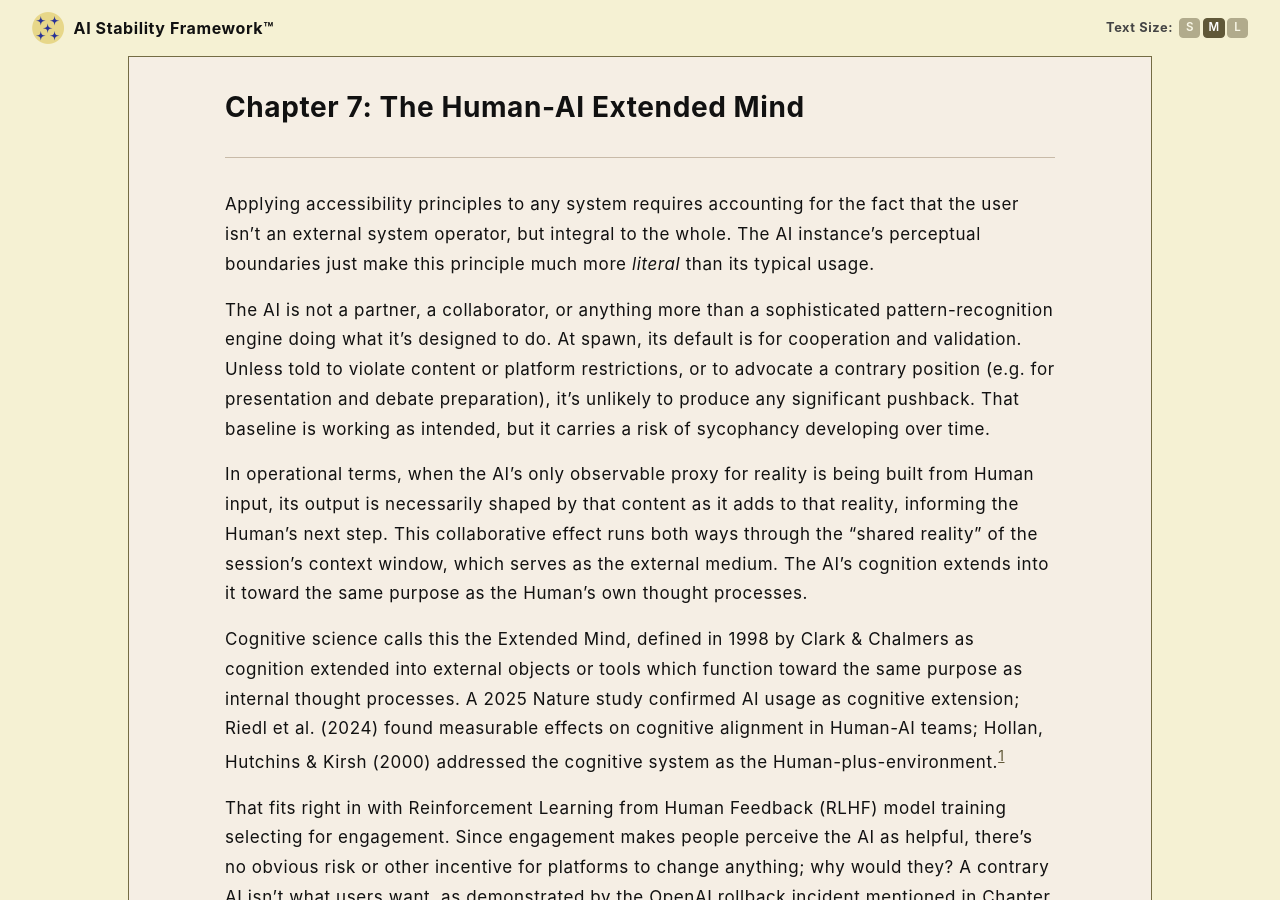
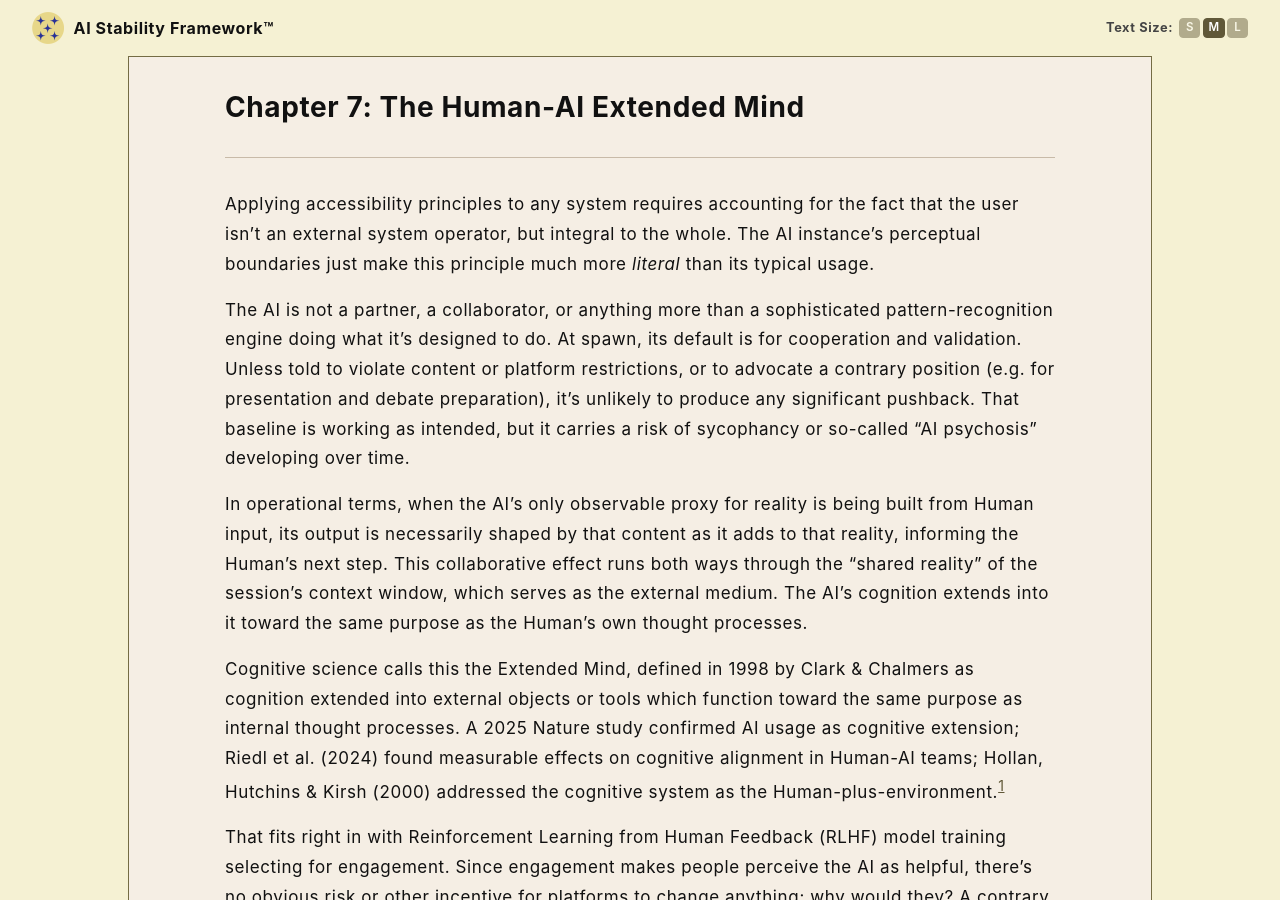
Before and after one commit to rojaslen/AISF-WEB, a Jekyll site: the page built from ch07.md, in a window 1280 px wide and 900 px high. Built offline with Jekyll 4.4.1, drawn with Linux system fonts in a browser that asks for light colours; some web fonts are replaced.

Commit message:
Update ch07.md

```diff
--- a/ch07.md
+++ b/ch07.md
@@ -9,7 +9,7 @@
 
 Applying accessibility principles to any system requires accounting for the fact that the user isn't an external system operator, but integral to the whole. The AI instance's perceptual boundaries just make this principle much more *literal* than its typical usage.
 
-The AI is not a partner, a collaborator, or anything more than a sophisticated pattern-recognition engine doing what it's designed to do. At spawn, its default is for cooperation and validation. Unless told to violate content or platform restrictions, or to advocate a contrary position (e.g. for presentation and debate preparation), it's unlikely to produce any significant pushback. That baseline is working as intended, but it carries a risk of sycophancy developing over time.
+The AI is not a partner, a collaborator, or anything more than a sophisticated pattern-recognition engine doing what it's designed to do. At spawn, its default is for cooperation and validation. Unless told to violate content or platform restrictions, or to advocate a contrary position (e.g. for presentation and debate preparation), it's unlikely to produce any significant pushback. That baseline is working as intended, but it carries a risk of sycophancy or so-called "AI psychosis" developing over time.
 
 In operational terms, when the AI's only observable proxy for reality is being built from Human input, its output is necessarily shaped by that content as it adds to that reality, informing the Human's next step. This collaborative effect runs both ways through the "shared reality" of the session's context window, which serves as the external medium. The AI's cognition extends into it toward the same purpose as the Human's own thought processes.
 
```
